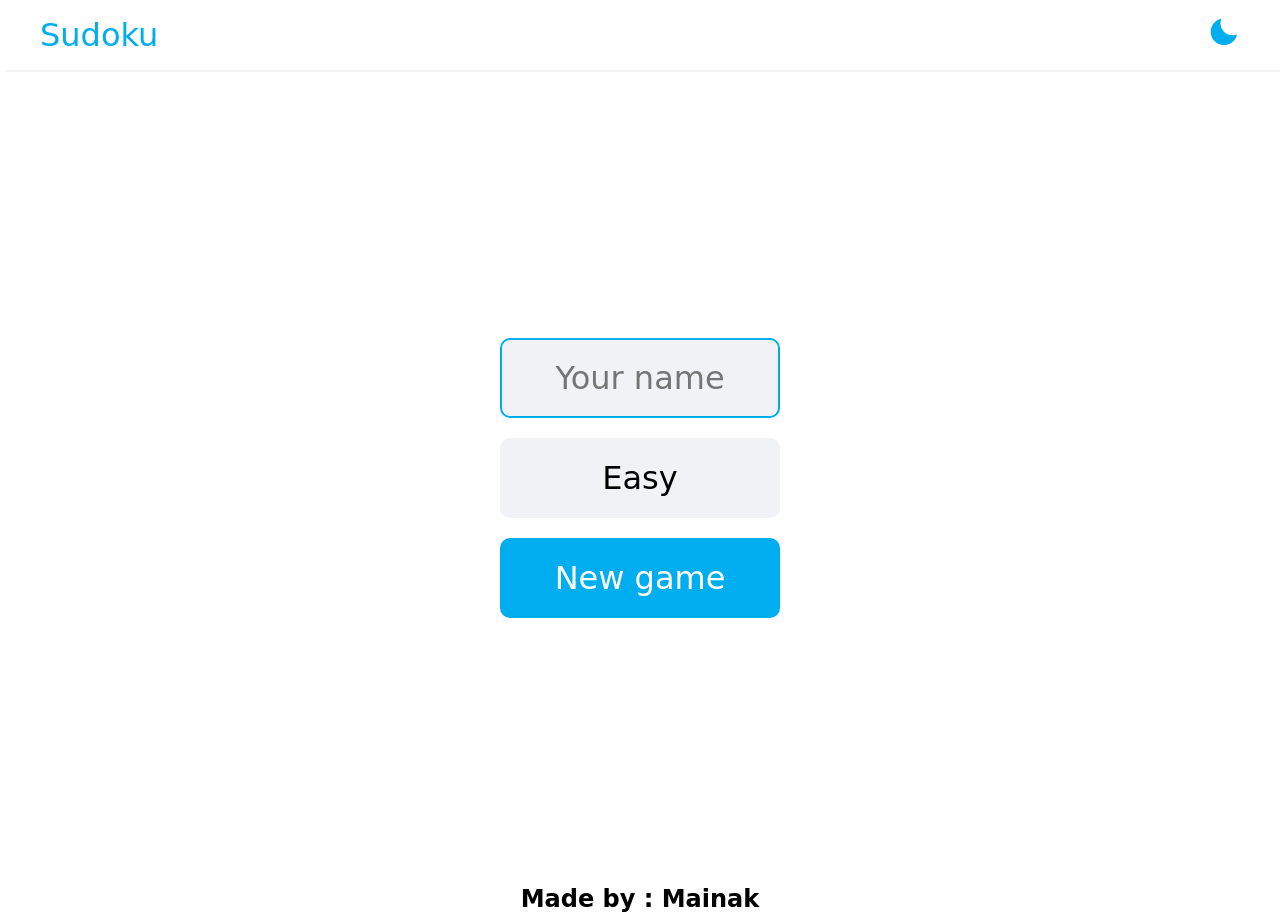
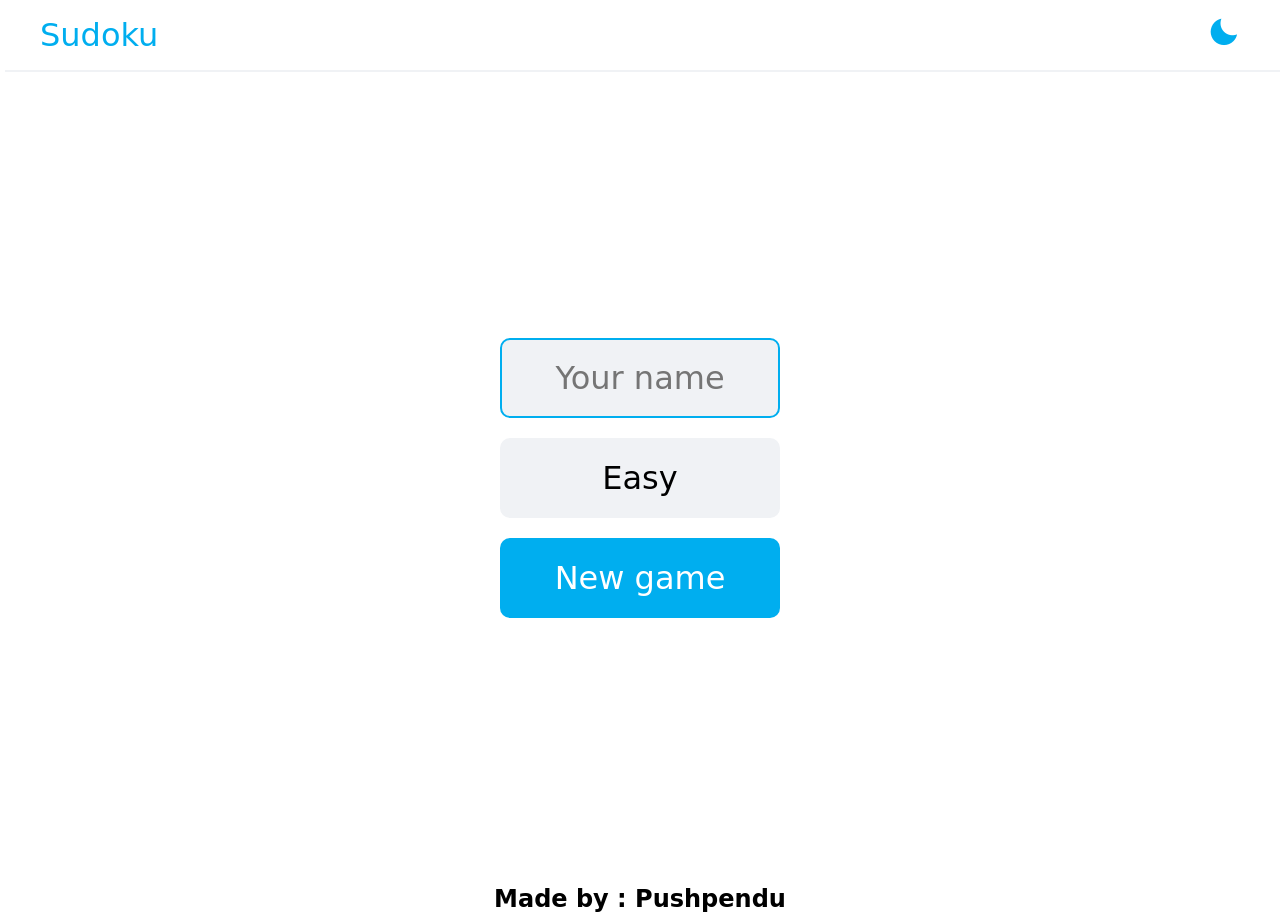
Before and after one commit to pushpendusamanta/Sudoku-JS, a plain HTML site: page index.html in a window 1280 px wide. Drawn offline with nearby package versions, Linux system fonts and the light colour scheme; a web font is replaced by a local one.

Commit message:
Update index.html

```diff
--- a/index.html
+++ b/index.html
@@ -184,7 +184,7 @@
             </div>
             <!-- end result screen -->
         </div>
-        <h2>Made by : Mainak</h2>
+        <h2>Made by : Pushpendu</h2>
     </div>
     <!-- end main -->
 
```
